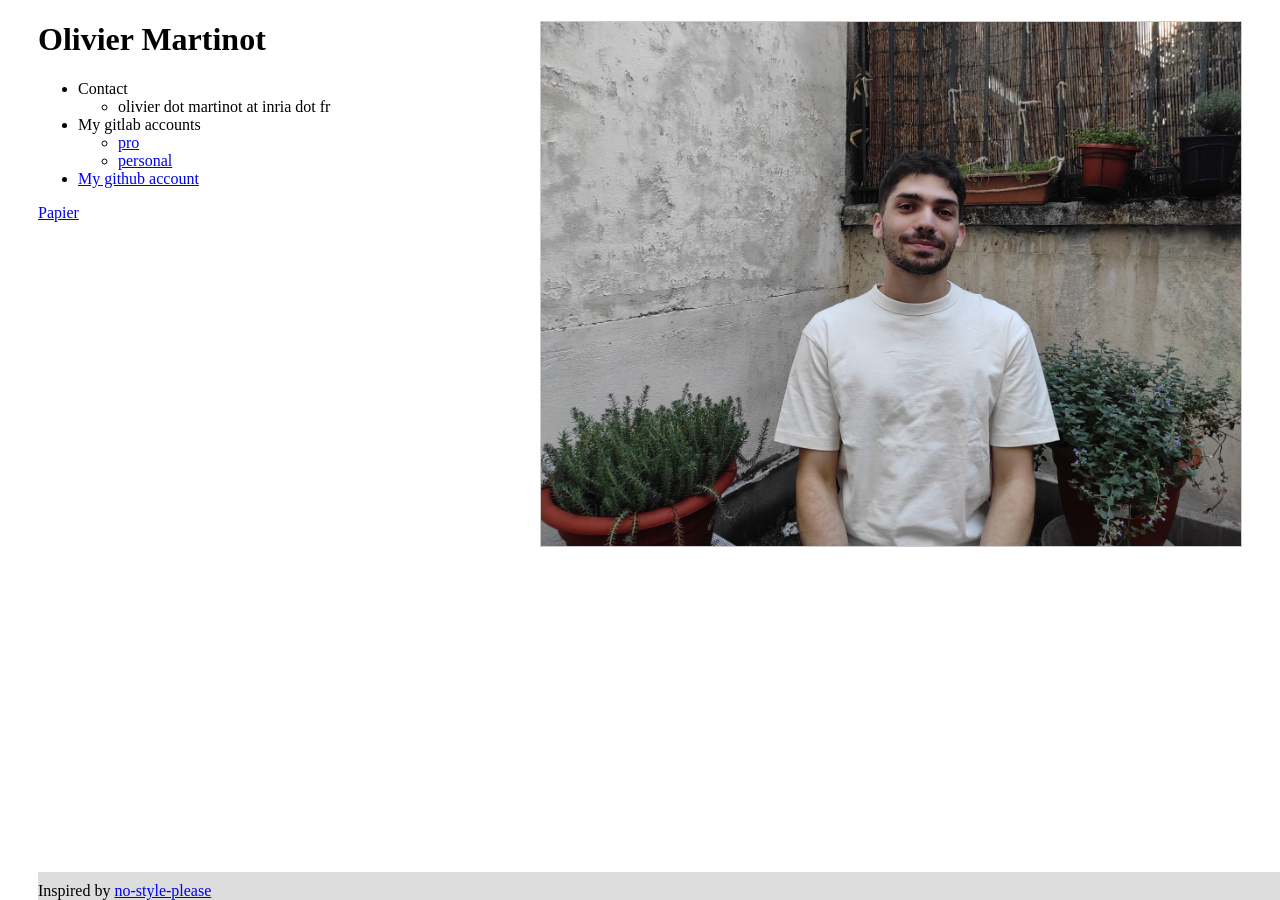
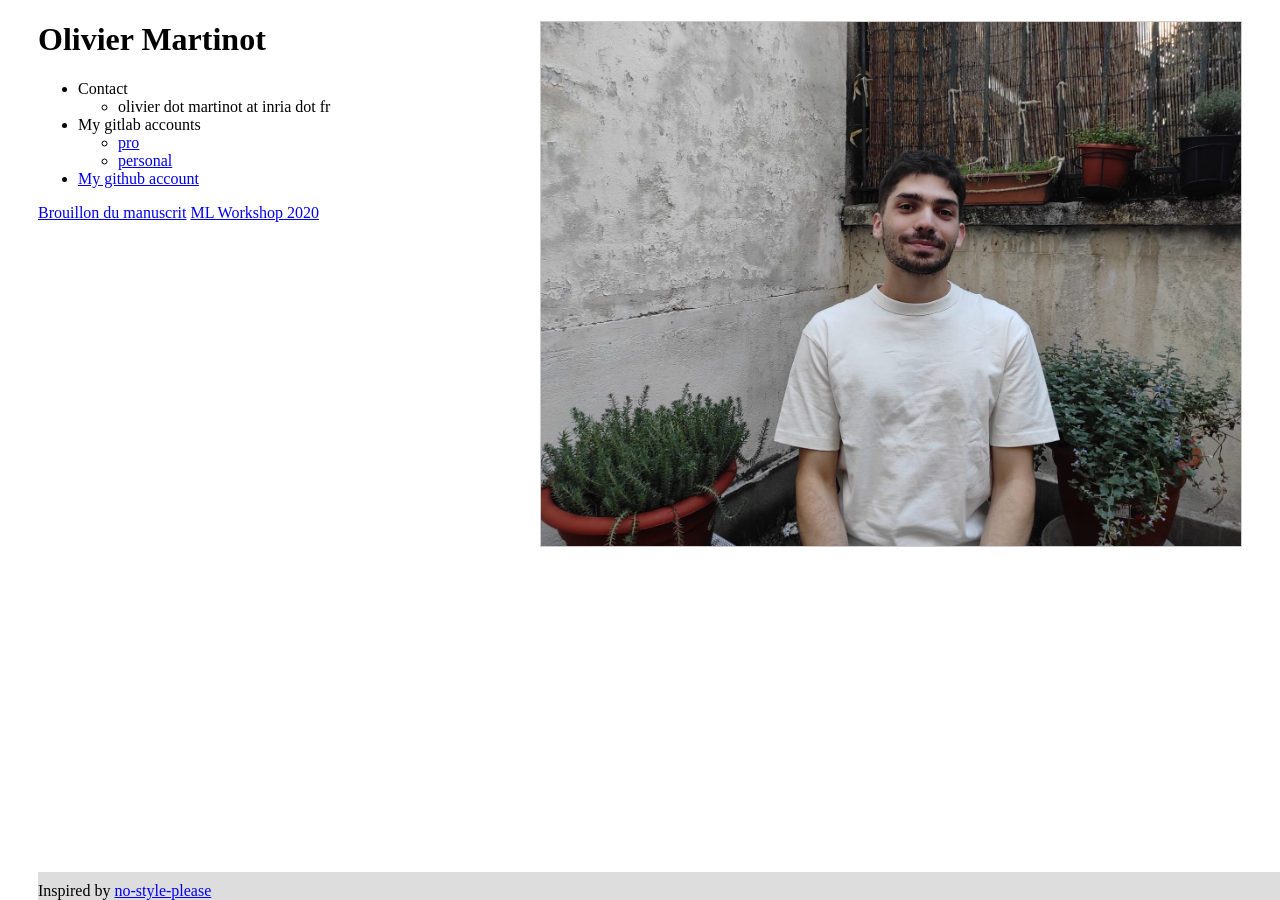
Before and after one commit to O-Olivier/website, a Jekyll site: the page built from index.md, in a window 1280 px wide. Built offline with Jekyll 4.4.1, drawn with Linux system fonts in a browser that asks for light colours.

Commit message:
Add a link.

```diff
--- a/_layouts/default.html
+++ b/_layouts/default.html
@@ -14,8 +14,11 @@
 	<a
 	  target="_blank"
 	  class="align-middle link-primary mr-2 mr-lg-0 ml-lg-2"
-	  href="/static/main.pdf"
-	  >Papier</a>
+	  href="/static/manuscrit.pdf"
+	  >Brouillon du manuscrit</a>
+	<a
+	  href="https://icfp20.sigplan.org/details/mlfamilyworkshop-2020-papers/2/Quantified-Applicatives-API-design-for-type-inference-constraints"
+	>ML Workshop 2020</a>
       </div>
     </main>
   </body>
```
